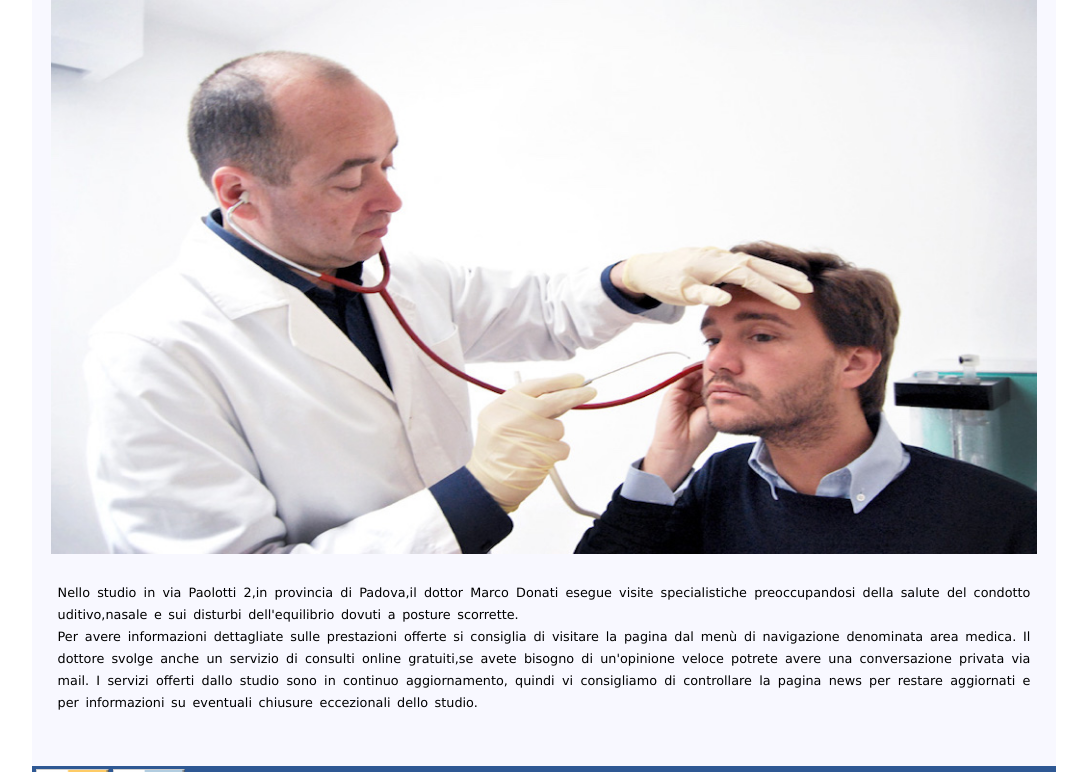
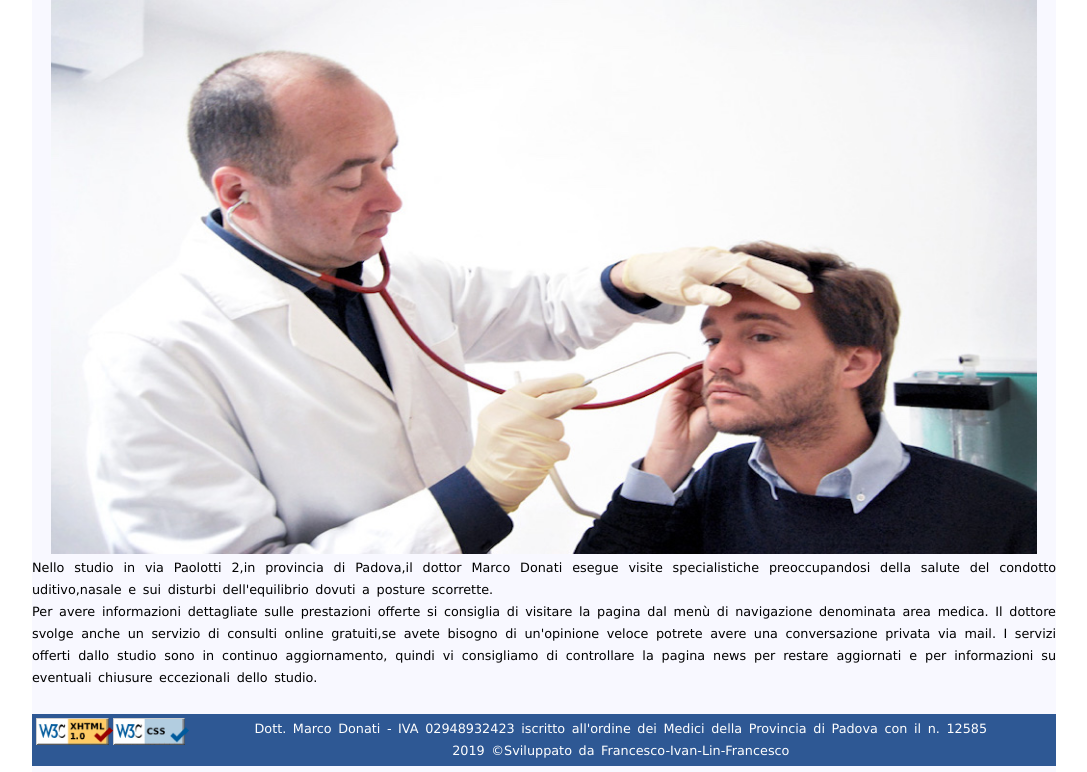
Before and after one commit to ivanfurlan/tecweb, a PHP site: page /HTML/index.html in a window 1280 px wide. Shown: the part 186-958 px from the top of the page, without its empty margins (96-1183 px from the left). Run offline with PHP 8.4, Linux system fonts and the light colour scheme.

Commit message:
Update styledesktop.css

```diff
--- a/CSS/styledesktop.css
+++ b/CSS/styledesktop.css
@@ -352,9 +352,6 @@ p{
 /*      CSS DOTTORE.HTML       */
 #presentazione{
      text-align: justify;
-      border: 1em #2E5894;
-      padding: 2em;
-      border-radius: 7em;
 }
 /*      CSS INDEX.HTML       */
 
```
